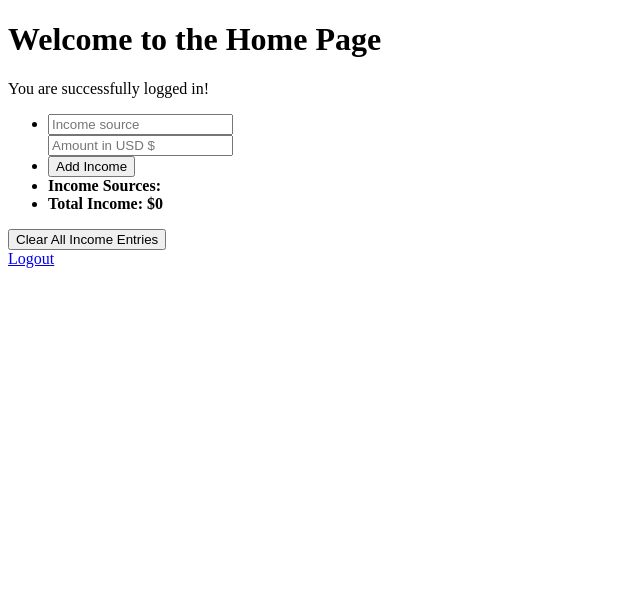
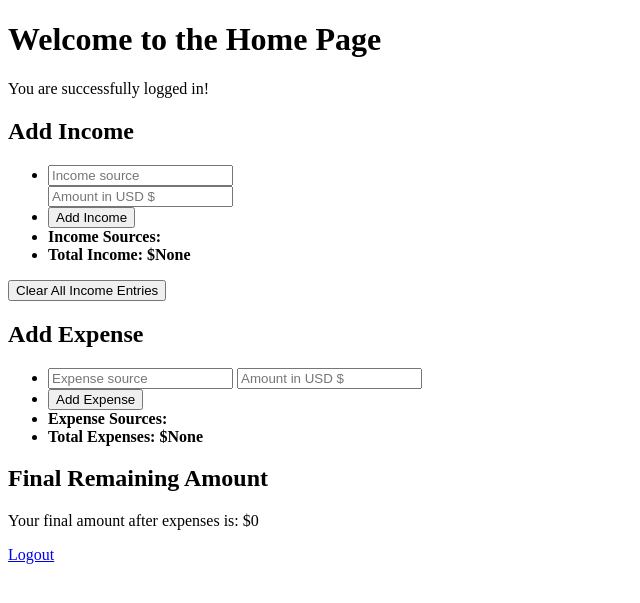
Before and after one commit to MuhammadBazil-cyber/CS50-Final-Project, a Flask app: page /home in a window 1280 px wide. Shown: the top 603 px of the page, without its empty margins (0-640 px from the left). Run offline with Flask 3, Linux system fonts and the light colour scheme; the visitor is signed in with stand-in values (Sample User, id 1); data that the repository does not hold is empty; some libraries are stand-ins or nearby versions.

Commit message:
add expense skeleton with final amount not subtraction

```diff
--- a/app.py
+++ b/app.py
@@ -79,6 +79,29 @@ def add_income():
         flash('Please log in to access this page.', 'warning')
         return redirect(url_for('login'))
 
+@app.route('/add_expense', methods=['POST'])
+def add_expense():
+    if 'logged_in' in session:
+        expense_amount = request.form.get('expense_amount')
+        expense_source = request.form.get('expense_source')
+        # storing expense data
+        cursor = mysql.connection.cursor(MySQLdb.cursors.DictCursor)
+        cursor.execute('INSERT INTO expenses (source, amount, user_id) VALUES (%s, %s, %s)',
+                       (expense_source, expense_amount, session['user_id']))
+        mysql.connection.commit()
+        cursor.close()
+        # updating the total amount in the main amount column by subtracting the expense
+        cursor = mysql.connection.cursor(MySQLdb.cursors.DictCursor)
+        cursor.execute('UPDATE storage SET amount = amount - %s WHERE user_id = %s',
+                       (expense_amount, session['user_id']))
+        mysql.connection.commit()
+        cursor.close()
+        flash('Expense added successfully!', 'success')
+        return redirect(url_for('home'))
+    else:
+        flash('Please log in to access this page.', 'warning')
+        return redirect(url_for('login'))
+
 @app.route('/home')
 def home():
     if 'logged_in' in session:
@@ -87,15 +110,33 @@ def home():
         cursor.execute('SELECT source, s_amount FROM storage WHERE user_id = %s',
                        (session['user_id'],))
         income_sources = cursor.fetchall()
+
         cursor.close()
-
         cursor = mysql.connection.cursor(MySQLdb.cursors.DictCursor)
         cursor.execute('SELECT amount FROM storage WHERE user_id = %s',
                        (session['user_id'],))
         income = cursor.fetchone()
         finalamount = income['amount'] if income else 0
         cursor.close()
-        return render_template('home.html', finalamount=finalamount, income_sources=income_sources)
+
+        cursor = mysql.connection.cursor(MySQLdb.cursors.DictCursor)
+        cursor.execute('SELECT source, amount FROM expenses WHERE user_id = %s', (session['user_id'],))
+        expense_sources = cursor.fetchall()
+        cursor.close()
+
+        cursor = mysql.connection.cursor(MySQLdb.cursors.DictCursor)
+        cursor.execute('SELECT SUM(s_amount) AS total_income FROM storage WHERE user_id = %s', (session['user_id'],))
+        total_income_result = cursor.fetchone()
+        total_income = total_income_result['total_income'] if total_income_result else 0
+        cursor.close()
+
+        cursor = mysql.connection.cursor(MySQLdb.cursors.DictCursor)
+        cursor.execute('SELECT SUM(amount) AS total_expenses FROM expenses WHERE user_id = %s', (session['user_id'],))
+        total_expenses_result = cursor.fetchone()
+        total_expenses = total_expenses_result['total_expenses'] if total_expenses_result else 0
+        cursor.close()
+
+        return render_template('home.html', finalamount=finalamount, income_sources=income_sources, expense_sources=expense_sources, total_expenses=total_expenses, total_income=total_income)
     else:
         flash('Please log in to access this page.', 'warning')
         return redirect(url_for('login'))
--- a/templates/home.html
+++ b/templates/home.html
@@ -9,6 +9,7 @@
     <h1>Welcome to the Home Page</h1>
     <p>You are successfully logged in!</p>
     <form action="/add_income" method="post">
+        <h2>Add Income</h2>
         <ul>
             <li> <input type="text" name="income_source" placeholder="Income source" /> <br>
             <input type="number" name="amount" placeholder="Amount in USD $" /></li>
@@ -23,14 +24,39 @@
                 <p>Amount: ${{ income.s_amount }}</p>
             </li>
             {% endfor %}
-            <li><strong>Total Income: ${{ finalamount }}</strong></li>
+            <li><strong>Total Income: ${{ total_income }}</strong></li>
         </ul>
     </form>
     <form action="/clear_buffer" method="post">
         <button type="submit" class="CLEAR_BUFFER">Clear All Income Entries</button>
     </form>
-    <a href="/logout">Logout</a>
 
+    <form action="/add_expense" method="post">
+        <h2>Add Expense</h2>
+        <ul>
+            <li>
+                <input type="text" name="expense_source" placeholder="Expense source" />
+                <input type="number" name="expense_amount" placeholder="Amount in USD $" />
+            </li>
+            <li>
+                <button type="submit" class="ADD_EXPENSE">Add Expense</button>
+            </li>
+            <li><strong>Expense Sources:</strong></li>
+            {% for expense in expense_sources %}
+            <li>
+                <p>Source: {{ expense.source }}</p>
+                <p>Amount: ${{ expense.amount }}</p>
+            </li>
+            {% endfor %}
+            <li><strong>Total Expenses: ${{ total_expenses }}</strong></li>
+        </ul>
+    </form>
+
+    <div>
+        <h2>Final Remaining Amount</h2>
+        <p>Your final amount after expenses is: ${{ finalamount}}</p>
+    </div>
+        <a href="/logout">Logout</a>
 </body>
 
 </html>
```
Also changed, not shown: README.md.
